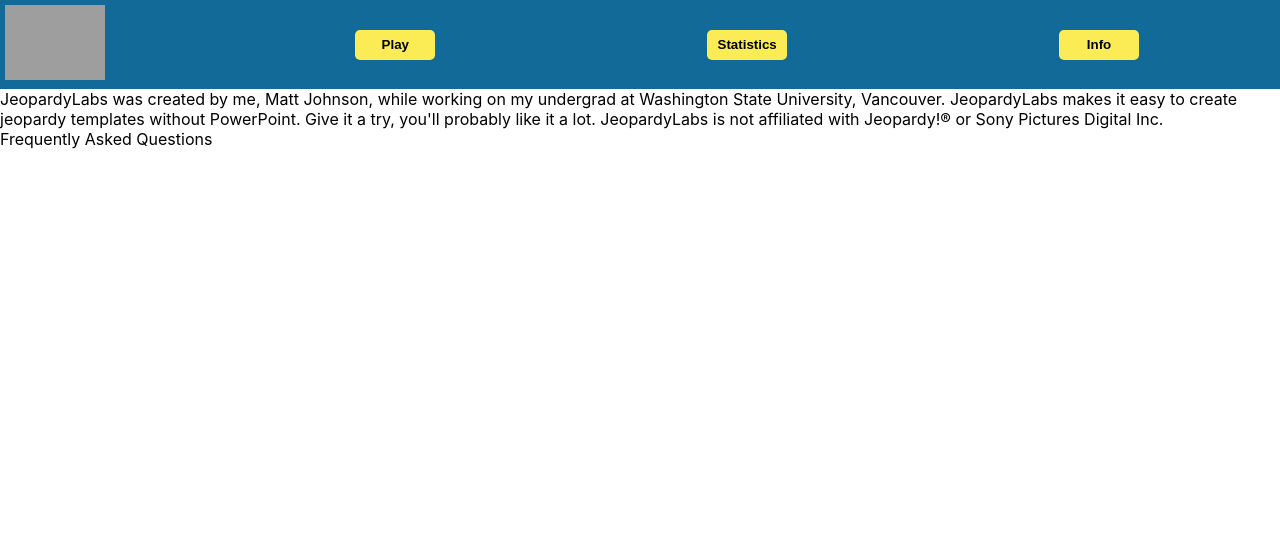
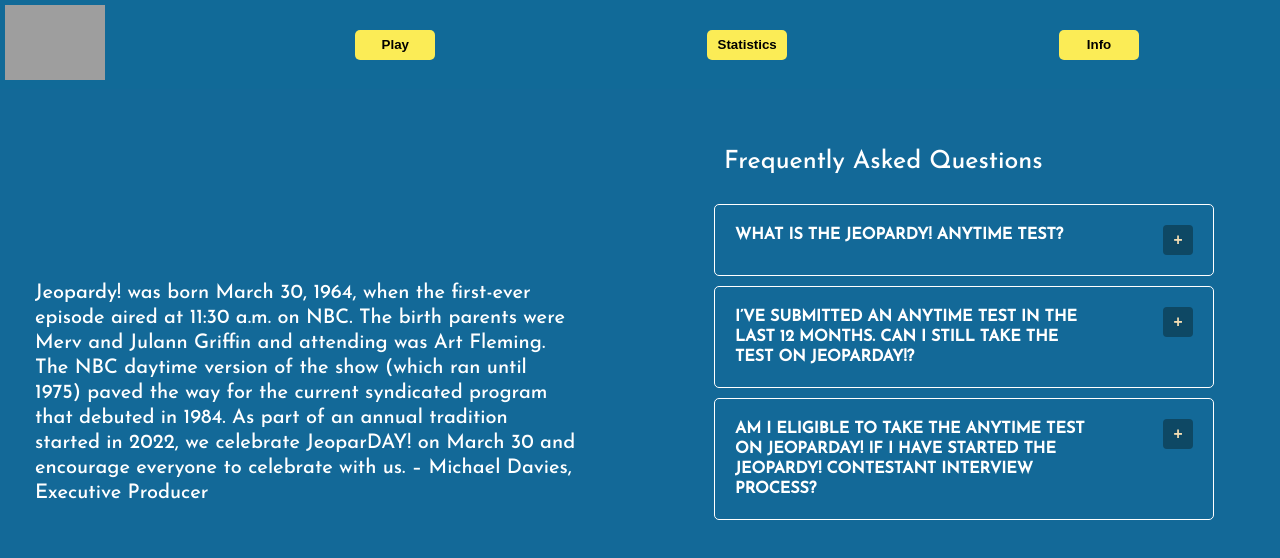
Before and after one commit to MillanaCh/game, a React (Create React App) app: page /info in a window 1280 px wide. Shown: the top 558 px of the page. Built offline with nearby package versions, Linux system fonts and the light colour scheme; no server answers; grey boxes are pictures that could not be loaded.

Commit message:
add style

```diff
--- a/package.json
+++ b/package.json
@@ -15,7 +15,6 @@
     "lodash": "^4.17.21",
     "react": "^18.1.0",
     "react-dom": "^18.1.0",
-    "react-icons": "^4.3.1",
     "react-redux": "^8.0.2",
     "react-router-dom": "^6.3.0",
     "react-scripts": "5.0.1",
--- a/src/App.css
+++ b/src/App.css
@@ -1,8 +1,11 @@
-@import url("https://fonts.googleapis.com/css2?family=Quicksand:wght@600&display=swap");
+@import url("https://fonts.googleapis.com/css2?family=Fredoka+One&display=swap");
+@import url("https://fonts.googleapis.com/css2?family=Josefin+Sans:wght@500&display=swap");
+@import url("https://fonts.googleapis.com/css2?family=Josefin+Sans:ital,wght@1,300&display=swap");
 
 * {
   padding: 0;
   margin: 0;
+  box-sizing: border-box;
 }
 .link-part {
   text-decoration: none;
@@ -64,13 +67,13 @@
   background-color: #2584b3;
   color: white;
   font-size: 15px;
-  font-family: "Quicksand", sans-serif;
+  font-family: "Fredoka One", cursive;
   border-radius: 5px;
   border: none;
 }
 .bottomAnswer {
   text-align: center;
-  margin-top: 9px;
+  margin-top: 15px;
 }
 .btn-header {
   width: 80px;
@@ -80,3 +83,108 @@
   color: black;
   border-radius: 5px;
 }
+
+/* Dialog Part */
+.toolbar {
+  display: flex;
+  justify-content: space-around;
+  align-items: center;
+  margin: 10px 5px 5px 5px;
+  font-family: "Fredoka One", cursive;
+}
+.toolbar h3 {
+  color: #0d597f;
+  font-weight: bold;
+}
+.questionDialog h4 {
+  font-family: "Josefin Sans", sans-serif;
+  font-size: 20px;
+  padding: 10px 0 10px 0;
+}
+.questionDialog p {
+  font-family: "Josefin Sans", sans-serif;
+  padding: 10px 0 10px 0;
+  font-size: 18px;
+}
+.btnDialog {
+  width: 80px;
+  height: 30px;
+  background-color: #0d597f;
+  border: none;
+  border-radius: 6px;
+  color: white;
+  font-family: "Josefin Sans", sans-serif;
+  margin: 0 20px 15px 0;
+  font-size: medium;
+}
+.timeDisplay {
+  display: flex;
+  justify-content: space-around;
+  font-family: "Josefin Sans", sans-serif;
+}
+
+.timeDisplay h3 {
+  color: #0d597f;
+  margin-top: 4px;
+  font-size: medium;
+}
+.timeDisplay span {
+  border-radius: 5px;
+  width: 15px;
+  padding: 8px;
+  color: white;
+  font-size: 20px;
+  background-color: red;
+}
+/* Category Style */
+.category-name {
+  font-family: "Fredoka One", cursive;
+}
+/* About part */
+.infoText {
+  width: 45%;
+  padding: 15% 0 0 35px;
+  color: white;
+  font-family: "Josefin Sans", sans-serif;
+  font-size: 20px;
+  line-height: 25px;
+}
+.infoPart {
+  padding: 40px 15% 0 0;
+  width: 45%;
+}
+.infoFAQ {
+  width: 100%;
+  padding: 20px;
+  color: white;
+  font-family: "Josefin Sans", sans-serif;
+  font-size: 25px;
+}
+
+/* Info Accordion Part */
+.question {
+  border: 1px solid white;
+  margin: 10px;
+  padding: 20px;
+  color: white;
+  width: 500px;
+  border-radius: 5px;
+}
+.question h4 {
+  width: 80%;
+  font-family: "Josefin Sans", sans-serif;
+  line-height: 20px;
+}
+.question p {
+  font-size: 15px;
+  line-height: 20px;
+  padding: 10px 0 10px 0;
+}
+.btn {
+  width: 30px;
+  height: 30px;
+  background-color: #0e4864;
+  color: wheat;
+  border: none;
+  border-radius: 4px;
+}
--- a/src/components/Info.jsx
+++ b/src/components/Info.jsx
@@ -1,20 +1,105 @@
-import React from "react";
+import React, { useState } from "react";
 import Header from "./Header";
-import { useSelector } from "react-redux";
+
 export default function Info() {
+  const [firstQuestion, setFirstQuestion] = useState(false);
+  const [secondQuestion, setSecondQuestion] = useState(false);
+  const [thirdQuestion, setThirdQuestion] = useState(false);
+
   return (
     <>
       <Header />
-      <div>
-        <p className="info">
-          JeopardyLabs was created by me, Matt Johnson, while working on my
-          undergrad at Washington State University, Vancouver. JeopardyLabs
-          makes it easy to create jeopardy templates without PowerPoint. Give it
-          a try, you'll probably like it a lot. JeopardyLabs is not affiliated
-          with Jeopardy!® or Sony Pictures Digital Inc.
+      <div
+        style={{
+          backgroundColor: "#136998",
+          height: "95vh",
+          display: "flex",
+          justifyContent: "space-between",
+        }}
+      >
+        <p className="infoText">
+          Jeopardy! was born March 30, 1964, when the first-ever episode aired
+          at 11:30 a.m. on NBC. The birth parents were Merv and Julann Griffin
+          and attending was Art Fleming. The NBC daytime version of the show
+          (which ran until 1975) paved the way for the current syndicated
+          program that debuted in 1984. As part of an annual tradition started
+          in 2022, we celebrate JeoparDAY! on March 30 and encourage everyone to
+          celebrate with us. – Michael Davies, Executive Producer
         </p>
-        Frequently Asked Questions
+        <div className="infoPart">
+          <p className="infoFAQ">Frequently Asked Questions</p>
+          <article className="question">
+            <header
+              style={{ display: "flex", justifyContent: "space-between" }}
+            >
+              <h4>WHAT IS THE JEOPARDY! ANYTIME TEST?</h4>
+              <button
+                className="btn"
+                onClick={() => setFirstQuestion(!firstQuestion)}
+              >
+                {firstQuestion ? <h3>-</h3> : <h3>+</h3>}
+              </button>
+            </header>
+            {firstQuestion && (
+              <p>
+                The Jeopardy! Anytime Test is the first step for anyone who
+                wants to compete on Jeopardy! Passing the 50-question test is
+                the first round of qualification to getting on the show. Plus,
+                it’s a lot of fun!
+              </p>
+            )}
+          </article>
+          <article className="question">
+            <header
+              style={{ display: "flex", justifyContent: "space-between" }}
+            >
+              <h4>
+                I’VE SUBMITTED AN ANYTIME TEST IN THE LAST 12 MONTHS. CAN I
+                STILL TAKE THE TEST ON JEOPARDAY!?
+              </h4>
+              <button
+                className="btn"
+                onClick={() => setSecondQuestion(!secondQuestion)}
+              >
+                {secondQuestion ? <h3>-</h3> : <h3>+</h3>}
+              </button>
+            </header>
+            {secondQuestion && (
+              <p>
+               Normally, you are able to submit one Anytime Test per one-year period. But in celebration of JeoparDAY!, you will be allowed to take the test on March 30 regardless of when you last took the test. Taking the test on JeoparDAY! will not count towards the one year cycle of eligibility. For example, if you took the test on December 1, 2021 and then again on March 30, 2022 (JeoparDAY!), the next time you would be able to take the test would be on December 1, 2022. . It’s an extra chance to give it your best shot!
+              </p>
+            )}
+          </article>
+          <article className="question">
+            <header
+              style={{ display: "flex", justifyContent: "space-between" }}
+            >
+              <h4>
+              AM I ELIGIBLE TO TAKE THE ANYTIME TEST ON JEOPARDAY! IF I HAVE STARTED THE JEOPARDY! CONTESTANT INTERVIEW PROCESS?
+              </h4>
+              <button
+                className="btn"
+                onClick={() => setThirdQuestion(!thirdQuestion)}
+              >
+                {thirdQuestion ? <h3>-</h3> : <h3>+</h3>}
+              </button>
+            </header>
+            {thirdQuestion && (
+              <p>
+               You will be allowed to take the Anytime Test on JeoparDAY!...for fun! However, your score will not affect your eligibility for getting on the show.
+              </p>
+            )}
+          </article>
+        </div>
       </div>
     </>
   );
 }
+// WHAT IS THE JEOPARDY! ANYTIME TEST?
+//The Jeopardy! Anytime Test is the first step for anyone who wants to compete on Jeopardy! Passing the 50-question test is the first round of qualification to getting on the show. Plus, it’s a lot of fun!
+
+//I’VE SUBMITTED AN ANYTIME TEST IN THE LAST 12 MONTHS. CAN I STILL TAKE THE TEST ON JEOPARDAY!?
+//Normally, you are able to submit one Anytime Test per one-year period. But in celebration of JeoparDAY!, you will be allowed to take the test on March 30 regardless of when you last took the test. Taking the test on JeoparDAY! will not count towards the one year cycle of eligibility. For example, if you took the test on December 1, 2021 and then again on March 30, 2022 (JeoparDAY!), the next time you would be able to take the test would be on December 1, 2022. . It’s an extra chance to give it your best shot!
+
+//AM I ELIGIBLE TO TAKE THE ANYTIME TEST ON JEOPARDAY! IF I HAVE STARTED THE JEOPARDY! CONTESTANT INTERVIEW PROCESS?
+//You will be allowed to take the Anytime Test on JeoparDAY!...for fun! However, your score will not affect your eligibility for getting on the show.
--- a/src/components/Play.jsx
+++ b/src/components/Play.jsx
@@ -44,10 +44,23 @@
             </Grid>
           </>
         ))}
+        {answer == "Wrong Answer" ? (
           <Card
             sx={{
               width: "20%",
-            height: "40px",
+              height: "60px",
+              margin: "10px 3px",
+              color: "white",
+              backgroundColor: "#cb1717",
+            }}
+          >
+            <h3 className="bottomAnswer">{answer}</h3>
+          </Card>
+        ) : (
+          <Card
+            sx={{
+              width: "20%",
+              height: "60px",
               margin: "10px 3px",
               color: "white",
               backgroundColor: "#042c42",
@@ -55,6 +68,7 @@
           >
             <h3 className="bottomAnswer">{answer}</h3>
           </Card>
+        )}
       </Card>
     </>
   );
--- a/src/components/extraComponents/Category.jsx
+++ b/src/components/extraComponents/Category.jsx
@@ -9,7 +9,7 @@
   alignItems: "center",
   justifyContent: "space-around",
   color: "white",
-  height: 55,
+  height: 60,
   lineHeight: "55px",
   fontSize: "16px",
 }));
@@ -28,7 +28,7 @@
           <Grid item xs={12} sx={{ margin: "4px" }}>
             <Item>
               <Grid item sx={{ minWidth: "300px" }}>
-                {el[0].toUpperCase()}
+                <p className="category-name">{el[0].toUpperCase()}</p>
               </Grid>
               <Questions el={el} />
             </Item>
```
Also changed, not shown: src/components/extraComponents/Questions.jsx (+28 -39 lines), 1 other file (tests, documents, lock files or other folders). Lines whose indentation alone changed are shown as unchanged.
